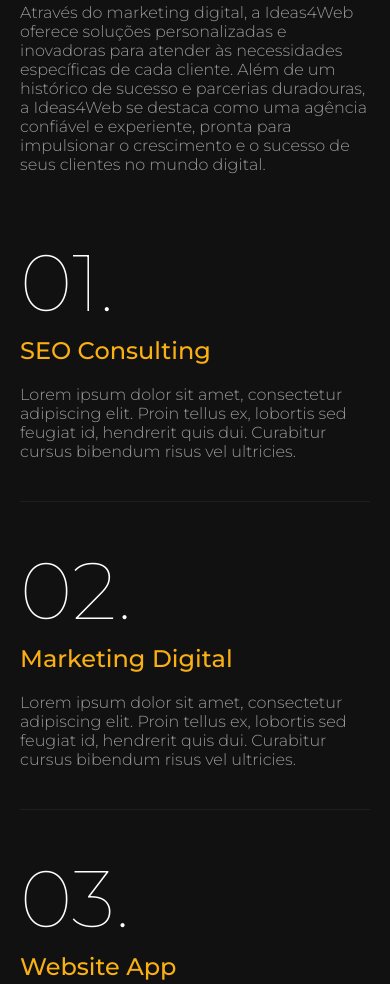
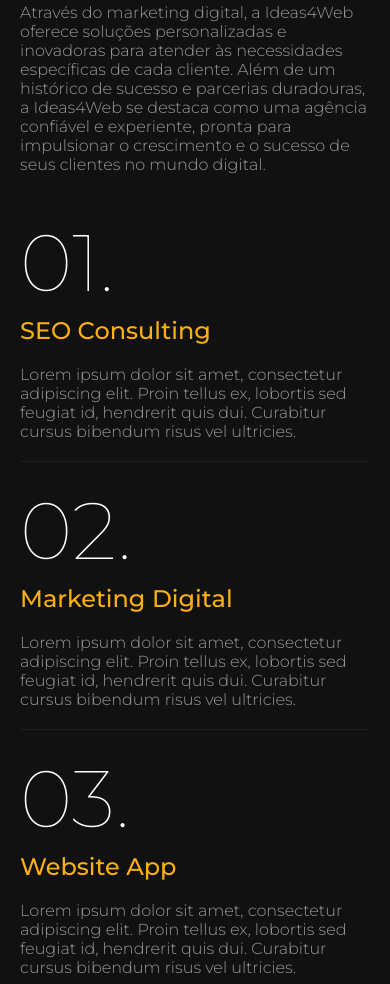
Before and after one commit to CarlosX559/ideas4Web, a plain HTML site: page index.html in a window 390 px wide. Shown: the part 1593-2577 px from the top of the page. Drawn offline with Linux system fonts and the light colour scheme.

Commit message:
responsive servicos

```diff
--- a/css/style.css
+++ b/css/style.css
@@ -2069,6 +2069,15 @@ footer {
     }
 
 
+    .container_servicos {
+        padding: 0px 0px 40px 0px;
+    }
+
+    .area_servicos {
+        padding: 0px 20px;
+        gap: 20px;
+    }
+
     /*Atuação*/
     .container_atuacao {
         padding: 40px 0px 40px 0px;
```
